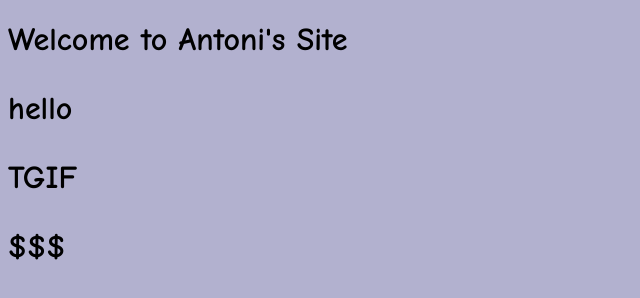
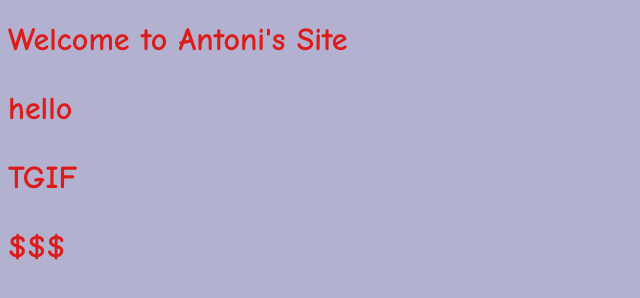
Before and after one commit to antoninicolas/ClassSite, a plain HTML site: page index.html in a window 1280 px wide. Shown: the whole page, without its empty margins (0-640 px from the left). Drawn offline with Linux system fonts and the light colour scheme.

Commit message:
Update index.html

```diff
--- a/index.html
+++ b/index.html
@@ -5,6 +5,7 @@
 	<style type="text/css">
 		body{
 			background-color: #B2B1CF;
+			color: #DD1C1A;
 			font-family: "Comic Sans MS", cursive, sans-serif;
 		}
 
```
